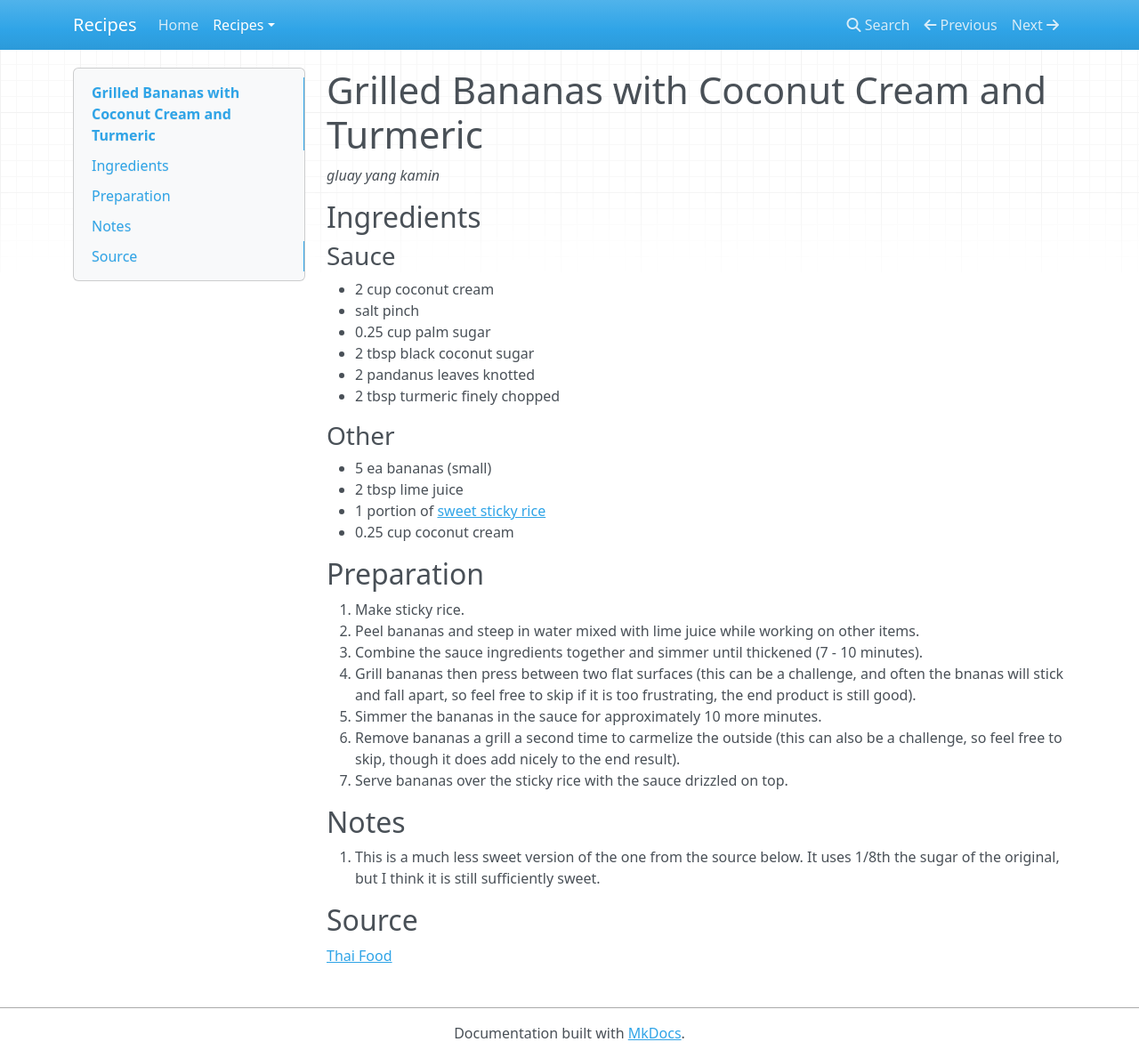
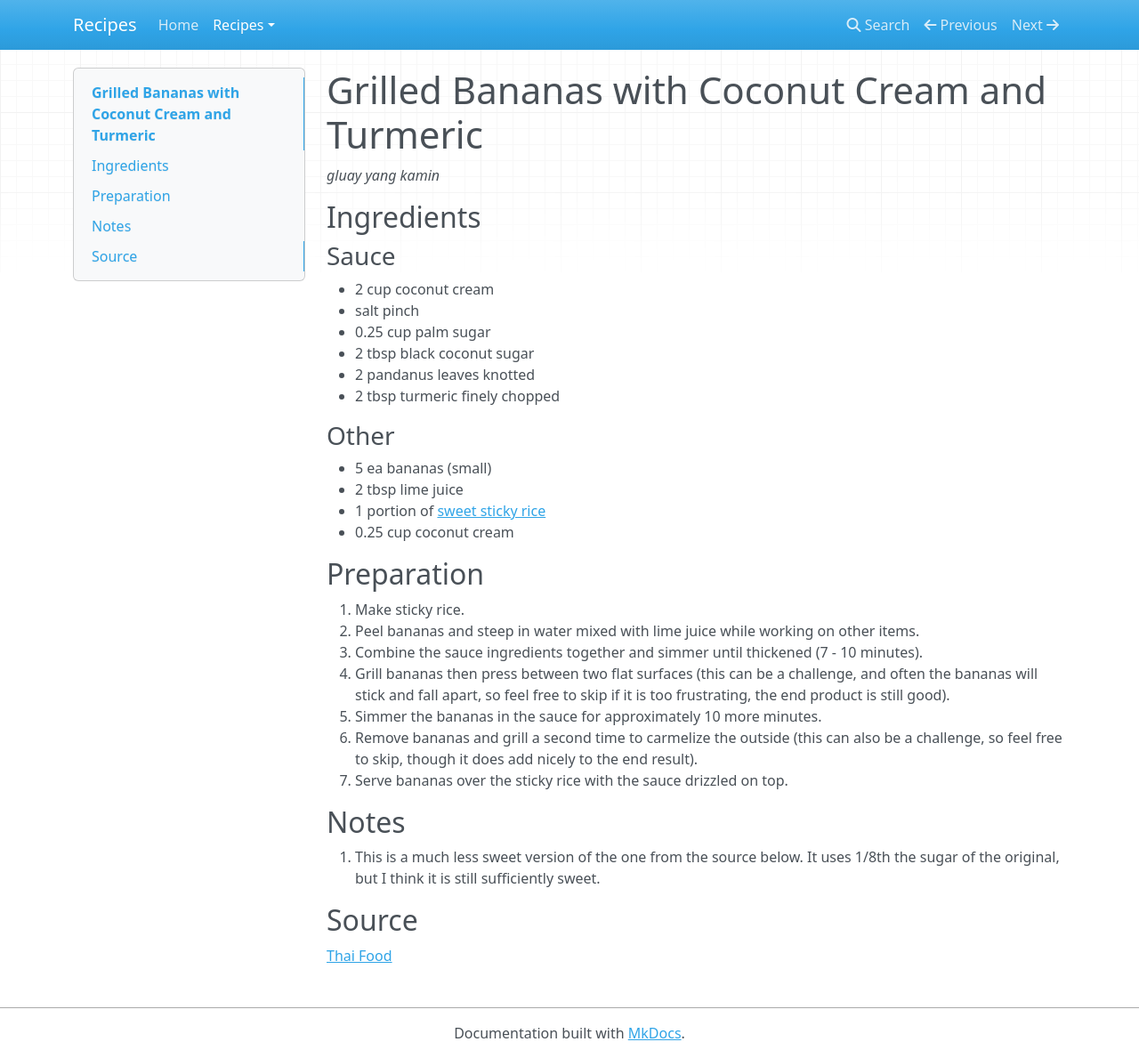
Before and after one commit to konnerhorton/recipes, an MkDocs documentation site: the page built from docs/recipes/grilled-bananas-with-coconut-sticky-rice.md, in a window 1280 px wide and 1189 px high. Shown: the whole window at 89% size. Built offline with MkDocs 1.6.1, drawn with Linux system fonts in a browser that asks for light colours; nearby versions of some CDN libraries.

Commit message:
Update grilled-bananas-with-coconut-sticky-rice.md

```diff
--- a/docs/recipes/grilled-bananas-with-coconut-sticky-rice.md
+++ b/docs/recipes/grilled-bananas-with-coconut-sticky-rice.md
@@ -25,9 +25,9 @@ _gluay yang kamin_
 1. Make sticky rice.
 1. Peel bananas and steep in water mixed with lime juice while working on other items.
 1. Combine the sauce ingredients together and simmer until thickened (7 - 10 minutes).
-1. Grill bananas then press between two flat surfaces (this can be a challenge, and often the bnanas will stick and fall apart, so feel free to skip if it is too frustrating, the end product is still good).
+1. Grill bananas then press between two flat surfaces (this can be a challenge, and often the bananas will stick and fall apart, so feel free to skip if it is too frustrating, the end product is still good).
 1. Simmer the bananas in the sauce for approximately 10 more minutes.
-1. Remove bananas a grill a second time to carmelize the outside (this can also be a challenge, so feel free to skip, though it does add nicely to the end result).
+1. Remove bananas and grill a second time to carmelize the outside (this can also be a challenge, so feel free to skip, though it does add nicely to the end result).
 1. Serve bananas over the sticky rice with the sauce drizzled on top.
 
 ## Notes
```
